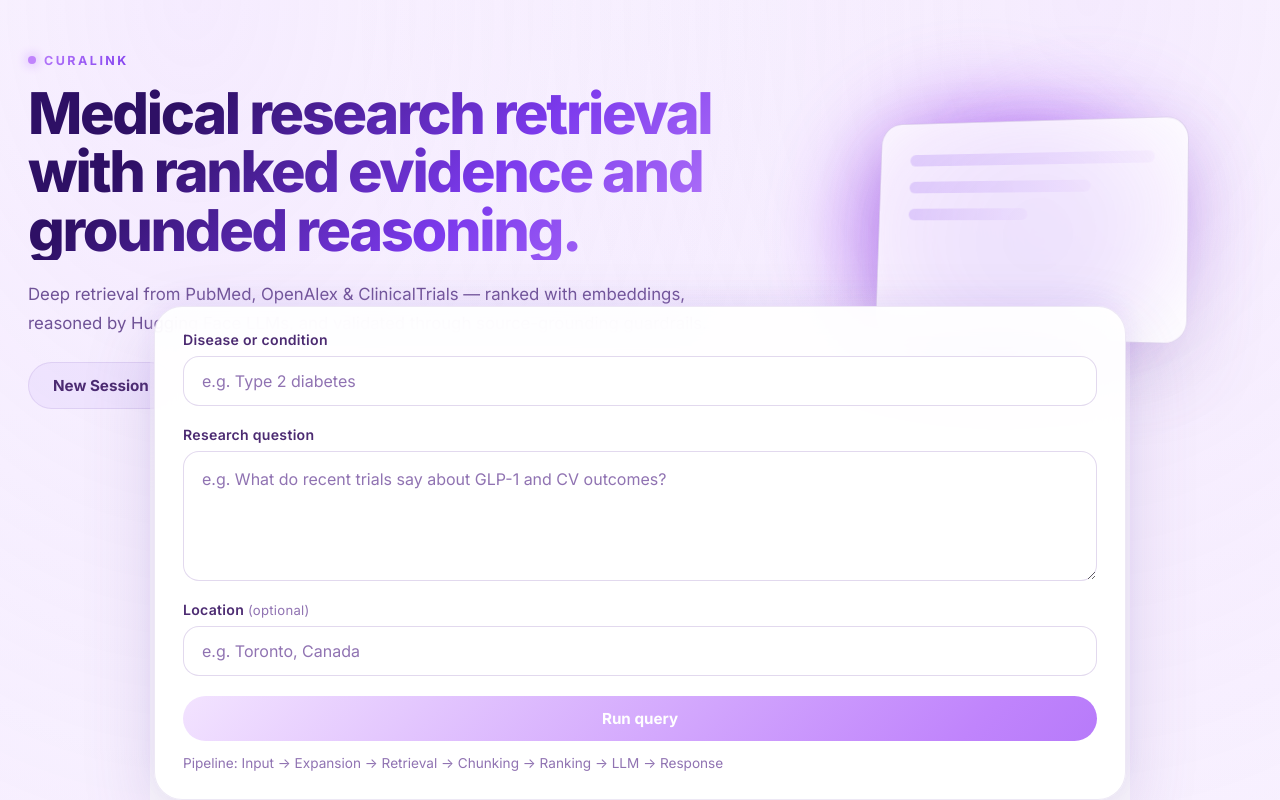
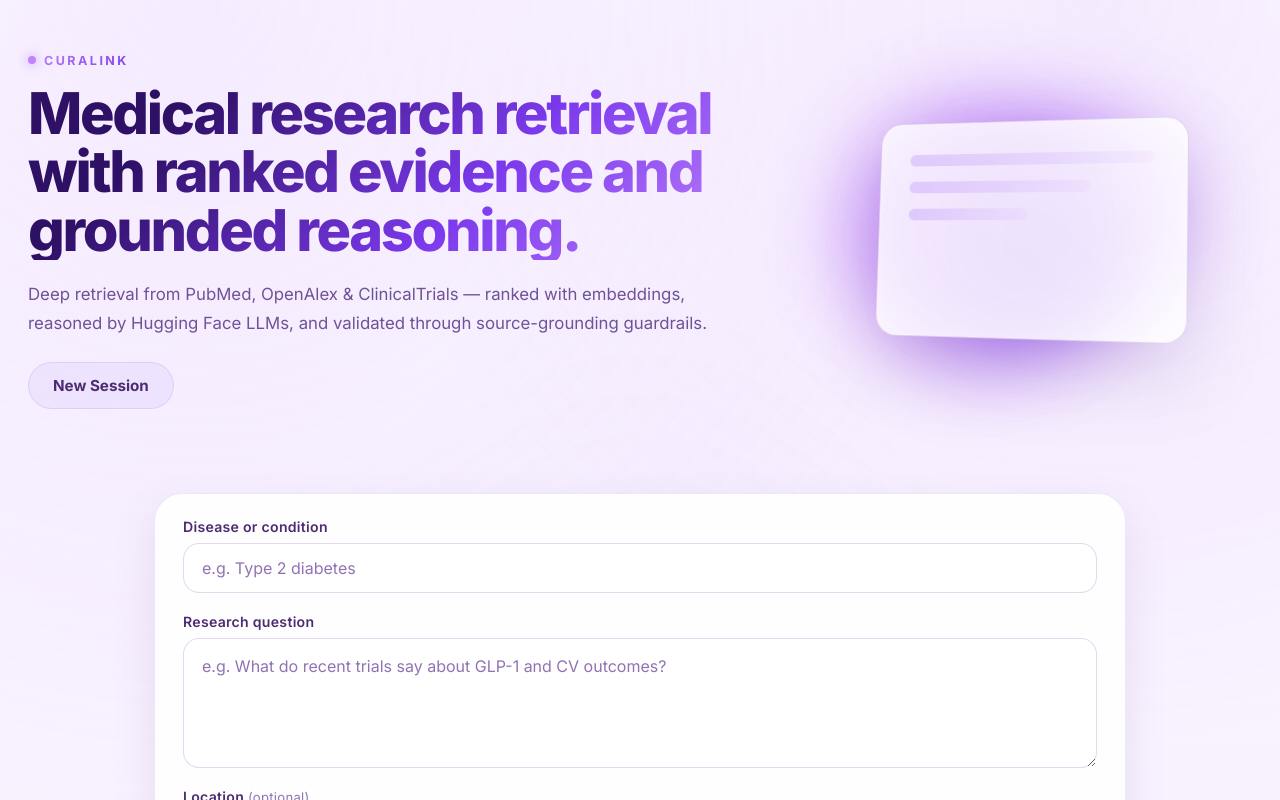
Before and after one commit to swaroopms658/curalink, a React (Vite) app in the folder frontend/: page / in a window 1280 px wide. Shown: the top 800 px of the page. Built offline with nearby package versions, Linux system fonts and the light colour scheme.

Commit message:
removed sticky

```diff
--- a/frontend/src/styles.css
+++ b/frontend/src/styles.css
@@ -1054,7 +1054,6 @@
   max-width: 980px;
   margin: 0 auto 24px;
   padding: 0 4px;
-  min-height: 55vh;
 }
 
 .chat-bubble {
@@ -1114,19 +1113,15 @@
   background: var(--bg-elevated);
 }
 
-/* Chat input area (sticky at bottom) */
+/* Chat input area (flows at the bottom) */
 .chat-input-area {
-  position: sticky;
-  bottom: 0;
-  z-index: 50;
   max-width: 980px;
   margin: 0 auto;
-  padding: 20px 4px 0;
-  background: linear-gradient(to top, var(--bg-base) 60%, transparent);
+  padding: 20px 4px 40px;
 }
 
 .chat-input-area .card {
-  box-shadow: var(--shadow-lg), 0 -10px 30px rgba(124, 58, 237, 0.06);
+  box-shadow: var(--shadow-md);
 }
 
 /* ========================================
```
